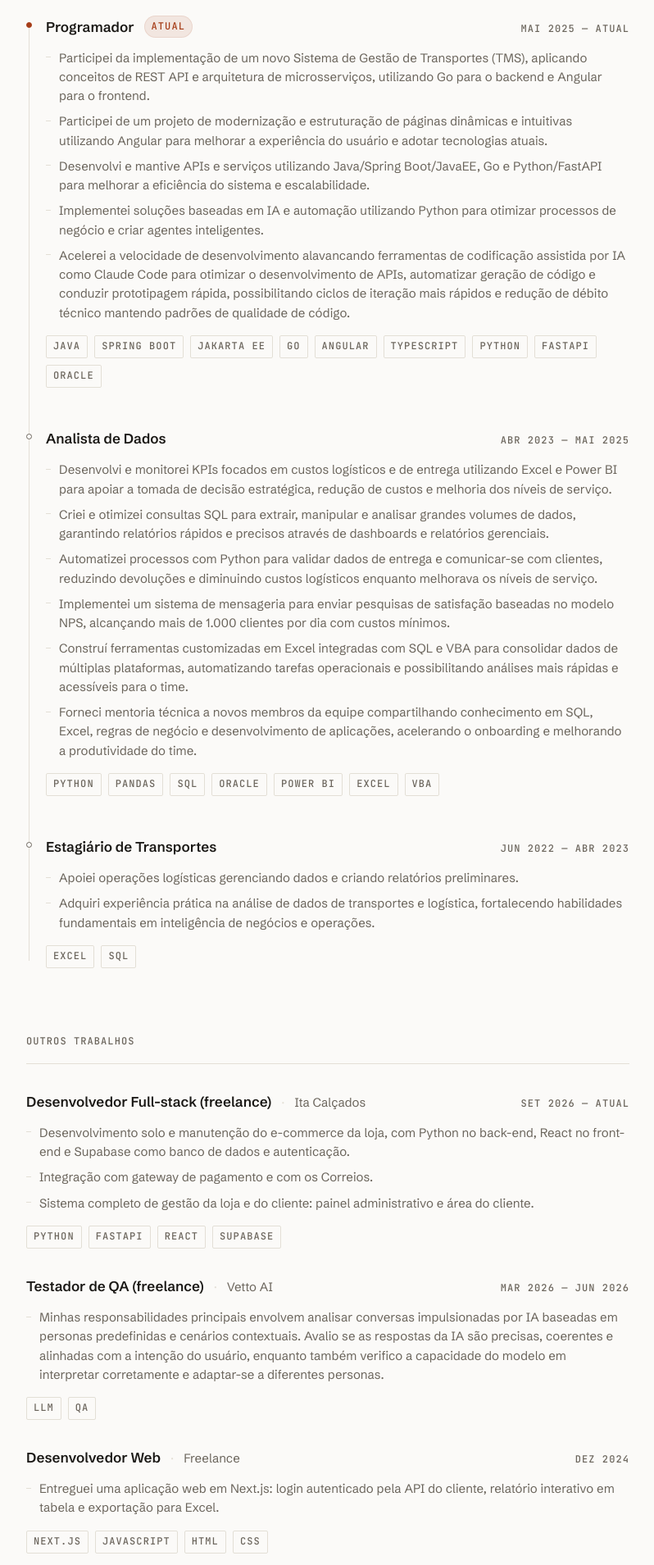
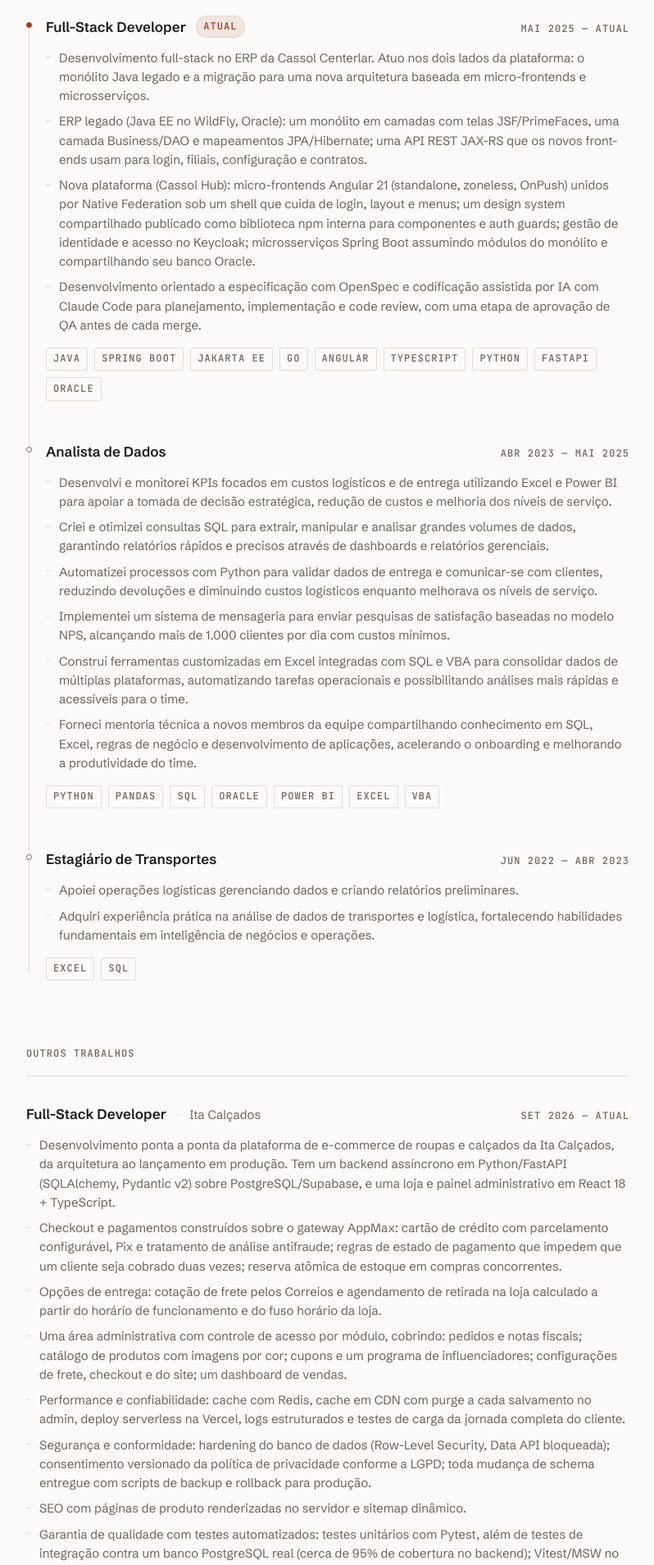
Before and after one commit to joaopedroldavid-del/my-portfolio, an Angular app: page /pt in a window 1280 px wide. Shown: the part 3520-5429 px from the top of the page at 82% size, without its empty margins (368-1166 px from the left). Built offline with nearby package versions, Linux system fonts and the light colour scheme; no server answers.

Commit message:
ADD: descrições de Full-Stack Developer na Cassol Centerlar e na Ita Calçados

```diff
--- a/src/app/core/data/experience.ts
+++ b/src/app/core/data/experience.ts
@@ -16,23 +16,21 @@ export const MAIN_EXPERIENCE: readonly Organization[] = [
     name: 'Cassol Centerlar',
     roles: [
       {
-        title: { pt: 'Programador', en: 'Software Developer' },
+        title: { pt: 'Full-Stack Developer', en: 'Full-Stack Developer' },
         start: '2025-05',
         end: null,
         bullets: {
           pt: [
-            'Participei da implementação de um novo Sistema de Gestão de Transportes (TMS), aplicando conceitos de REST API e arquitetura de microsserviços, utilizando Go para o backend e Angular para o frontend.',
-            'Participei de um projeto de modernização e estruturação de páginas dinâmicas e intuitivas utilizando Angular para melhorar a experiência do usuário e adotar tecnologias atuais.',
-            'Desenvolvi e mantive APIs e serviços utilizando Java/Spring Boot/JavaEE, Go e Python/FastAPI para melhorar a eficiência do sistema e escalabilidade.',
-            'Implementei soluções baseadas em IA e automação utilizando Python para otimizar processos de negócio e criar agentes inteligentes.',
-            'Acelerei a velocidade de desenvolvimento alavancando ferramentas de codificação assistida por IA como Claude Code para otimizar o desenvolvimento de APIs, automatizar geração de código e conduzir prototipagem rápida, possibilitando ciclos de iteração mais rápidos e redução de débito técnico mantendo padrões de qualidade de código.',
+            'Desenvolvimento full-stack no ERP da Cassol Centerlar. Atuo nos dois lados da plataforma: o monólito Java legado e a migração para uma nova arquitetura baseada em micro-frontends e microsserviços.',
+            'ERP legado (Java EE no WildFly, Oracle): um monólito em camadas com telas JSF/PrimeFaces, uma camada Business/DAO e mapeamentos JPA/Hibernate; uma API REST JAX-RS que os novos front-ends usam para login, filiais, configuração e contratos.',
+            'Nova plataforma (Cassol Hub): micro-frontends Angular 21 (standalone, zoneless, OnPush) unidos por Native Federation sob um shell que cuida de login, layout e menus; um design system compartilhado publicado como biblioteca npm interna para componentes e auth guards; gestão de identidade e acesso no Keycloak; microsserviços Spring Boot assumindo módulos do monólito e compartilhando seu banco Oracle.',
+            'Desenvolvimento orientado a especificação com OpenSpec e codificação assistida por IA com Claude Code para planejamento, implementação e code review, com uma etapa de aprovação de QA antes de cada merge.',
           ],
           en: [
-            'Participated in the implementation of a new Transportation Management System (TMS), applying REST API and microservices concepts.',
-            'Participated in a project to modernize and structure dynamic and intuitive pages using Angular to improve user experience and adopt current technologies.',
-            'Developed and maintained APIs and services using Java/Spring Boot/JavaEE, Go, and Python/FastAPI to improve system efficiency and scalability.',
-            'Implemented AI and automation-based solutions using Python to optimize business processes and create intelligent agents.',
-            'Accelerated development velocity by leveraging AI-assisted coding tools such as Claude Code to streamline API development, automate code generation, and conduct rapid prototyping, enabling faster iteration cycles and reducing technical debt while maintaining code quality standards.',
+            'Full-stack development on Cassol Centerlar’s ERP. I work on both sides of the platform: the legacy Java monolith and the move to a new architecture built on micro-frontends and microservices.',
+            'Legacy ERP (Java EE on WildFly, Oracle): a layered monolith with JSF/PrimeFaces screens, a Business/DAO layer and JPA/Hibernate mappings; a JAX-RS REST API that the new front ends use for login, branches, configuration and contracts.',
+            'New platform (Cassol Hub): Angular 21 micro-frontends (standalone, zoneless, OnPush) joined by Native Federation under a shell that handles login, layout and menus; a shared design system published as an internal npm library for components and auth guards; Identity and access management on Keycloak; Spring Boot microservices taking over modules from the monolith while sharing its Oracle database.',
+            'Spec-driven development with OpenSpec, and AI-assisted coding with Claude Code for planning, implementation and code review, with a QA approval step before every merge.',
           ],
         },
         tech: [
@@ -100,19 +98,31 @@ export const SIDE_EXPERIENCE: readonly Organization[] = [
     name: 'Ita Calçados',
     roles: [
       {
-        title: { pt: 'Desenvolvedor Full-stack (freelance)', en: 'Full-stack Developer (freelance)' },
+        title: { pt: 'Full-Stack Developer', en: 'Full-Stack Developer' },
         start: '2026-09',
         end: null,
         bullets: {
           pt: [
-            'Desenvolvimento solo e manutenção do e-commerce da loja, com Python no back-end, React no front-end e Supabase como banco de dados e autenticação.',
-            'Integração com gateway de pagamento e com os Correios.',
-            'Sistema completo de gestão da loja e do cliente: painel administrativo e área do cliente.',
+            'Desenvolvimento ponta a ponta da plataforma de e-commerce de roupas e calçados da Ita Calçados, da arquitetura ao lançamento em produção. Tem um backend assíncrono em Python/FastAPI (SQLAlchemy, Pydantic v2) sobre PostgreSQL/Supabase, e uma loja e painel administrativo em React 18 + TypeScript.',
+            'Checkout e pagamentos construídos sobre o gateway AppMax: cartão de crédito com parcelamento configurável, Pix e tratamento de análise antifraude; regras de estado de pagamento que impedem que um cliente seja cobrado duas vezes; reserva atômica de estoque em compras concorrentes.',
+            'Opções de entrega: cotação de frete pelos Correios e agendamento de retirada na loja calculado a partir do horário de funcionamento e do fuso horário da loja.',
+            'Uma área administrativa com controle de acesso por módulo, cobrindo: pedidos e notas fiscais; catálogo de produtos com imagens por cor; cupons e um programa de influenciadores; configurações de frete, checkout e do site; um dashboard de vendas.',
+            'Performance e confiabilidade: cache com Redis, cache em CDN com purge a cada salvamento no admin, deploy serverless na Vercel, logs estruturados e testes de carga da jornada completa do cliente.',
+            'Segurança e conformidade: hardening do banco de dados (Row-Level Security, Data API bloqueada); consentimento versionado da política de privacidade conforme a LGPD; toda mudança de schema entregue com scripts de backup e rollback para produção.',
+            'SEO com páginas de produto renderizadas no servidor e sitemap dinâmico.',
+            'Garantia de qualidade com testes automatizados: testes unitários com Pytest, além de testes de integração contra um banco PostgreSQL real (cerca de 95% de cobertura no backend); Vitest/MSW no frontend e Playwright para testes end-to-end.',
+            'Desenvolvimento orientado a especificação com OpenSpec e codificação assistida por IA com Claude Code para planejamento, implementação e code review, com uma etapa de aprovação de QA antes de cada release.',
           ],
           en: [
-            'Solo development and maintenance of the store’s e-commerce site, with Python on the back end, React on the front end, and Supabase for the database and authentication.',
-            'Integration with a payment gateway and with Correios, Brazil’s postal service.',
-            'Complete store and customer management system: admin panel and customer area.',
+            'End-to-end development of Ita Calçados’ e-commerce platform for clothing and footwear, from architecture to the production launch. It has an async Python/FastAPI backend (SQLAlchemy, Pydantic v2) on PostgreSQL/Supabase, and a React 18 + TypeScript storefront and admin panel.',
+            'Checkout and payments built on the AppMax gateway: credit card with configurable installments, Pix, and antifraud review handling; payment-state rules that keep a customer from being charged twice; atomic stock reservation under concurrent purchases.',
+            'Delivery options: Correios shipping quotes, and in-store pickup scheduling calculated from the store’s opening hours and time zone.',
+            'An admin area with access control by module, covering: orders and invoices; a product catalog with images per color; coupons and an influencer program; shipping, checkout and site settings; a sales dashboard.',
+            'Performance and reliability: Redis caching, CDN caching with a purge on every admin save, serverless deployment on Vercel, structured logging, and load tests of the full customer journey.',
+            'Security and compliance: database hardening (Row-Level Security, Data API locked down); versioned privacy-policy consent under the LGPD; every schema change shipped with backup and rollback scripts for production.',
+            'SEO through server-rendered product pages and a dynamic sitemap.',
+            'Quality assurance with automated tests: Pytest unit tests, plus integration tests against a real PostgreSQL database (about 95% backend coverage); Vitest/MSW for the frontend and Playwright for end-to-end tests.',
+            'Spec-driven development with OpenSpec, and AI-assisted coding with Claude Code for planning, implementation and code review, with a QA approval step before every release.',
           ],
         },
         tech: ['Python', 'FastAPI', 'React', 'Supabase'],
```
